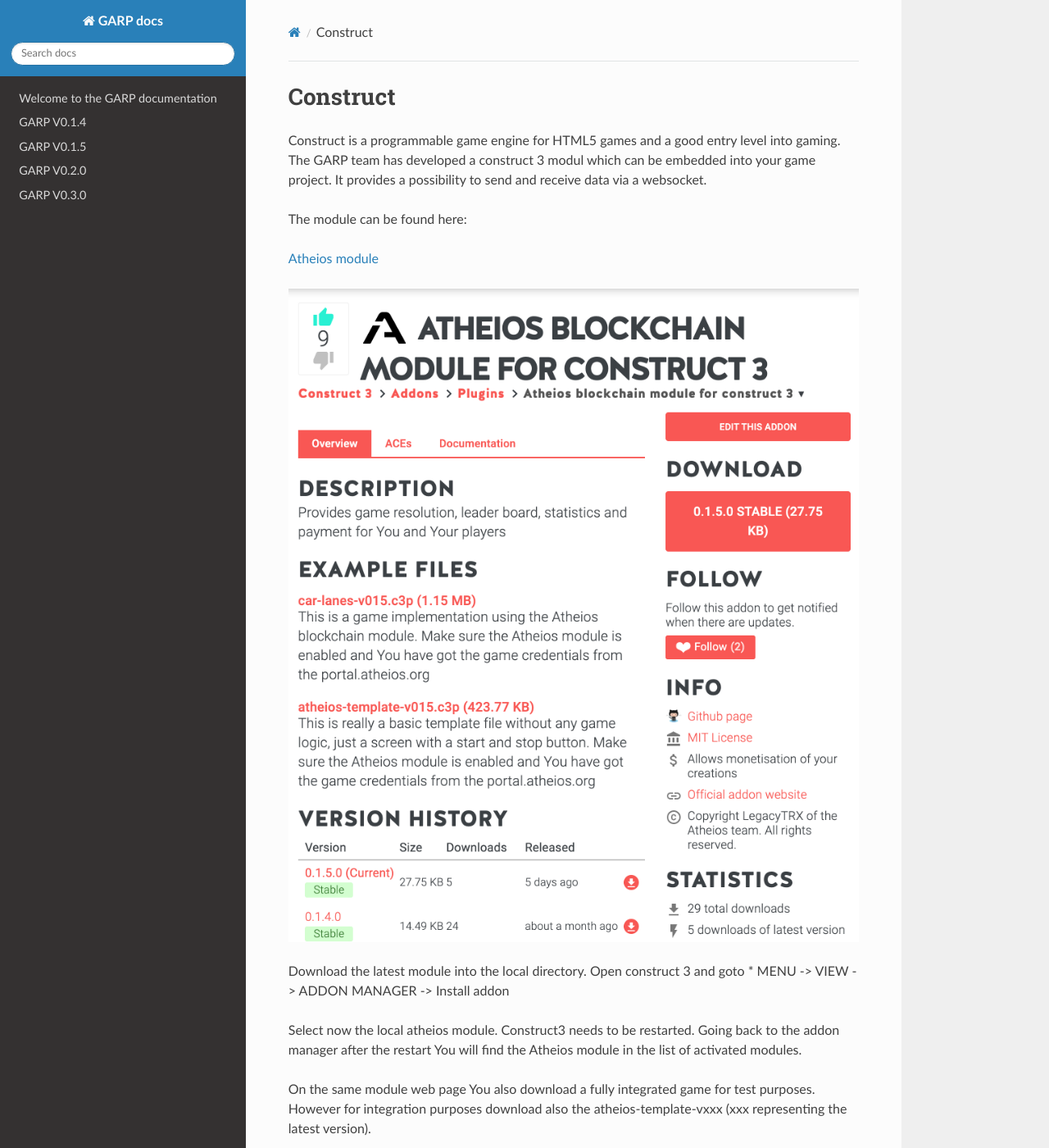
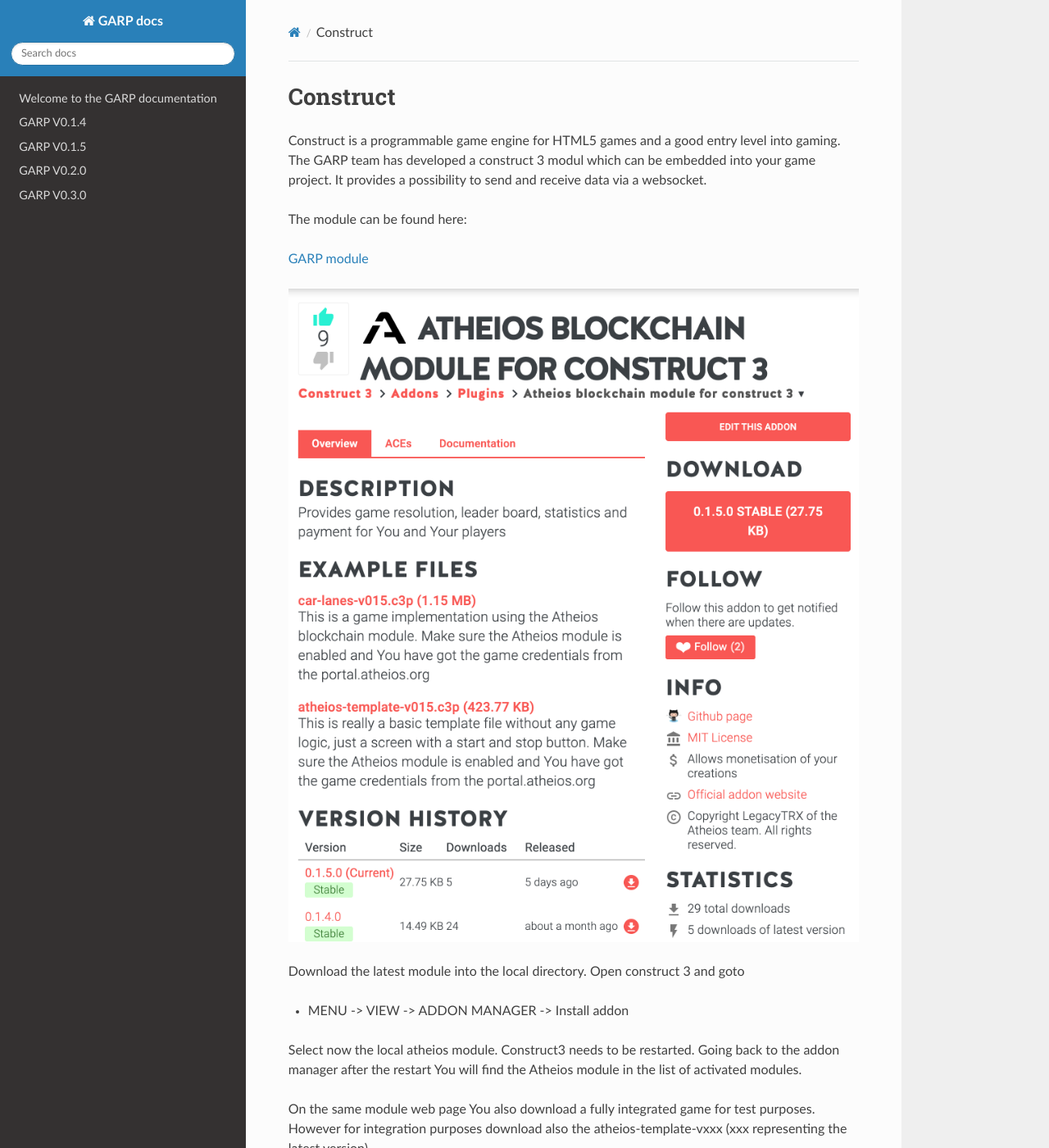
Before and after one commit to garpofficial/garp.readthedocs.io, an MkDocs documentation site: the page built from docs/construct3.md, in a window 1280 px wide and 1400 px high. Shown: the whole window at 82% size. Built offline with MkDocs 1.6.1, drawn with Linux system fonts in a browser that asks for light colours; nearby versions of some CDN libraries.

Commit message:
Update for v0.3.0

```diff
--- a/docs/construct3.md
+++ b/docs/construct3.md
@@ -6,11 +6,12 @@ into your game project. It provides a possibility to send and receive data via a
 
 The module can be found here:
 
-[Atheios module](https://www.construct.net/en/make-games/addons/321/atheios-blockchain-module)
+[GARP module](https://www.construct.net/en/make-games/addons/321/atheios-blockchain-module)
 
-![Atheios Logo](img/construct3/construct_module_page.jpg "The Atheios Module Page")
+![GARP module page](img/construct3/construct_module_page.jpg "The Atheios Module Page")
 
 Download the latest module into the local directory. Open construct 3 and goto
+
 * MENU -> VIEW -> ADDON MANAGER -> Install addon
 
 Select now the local atheios module. Construct3 needs to be restarted. Going back
```
